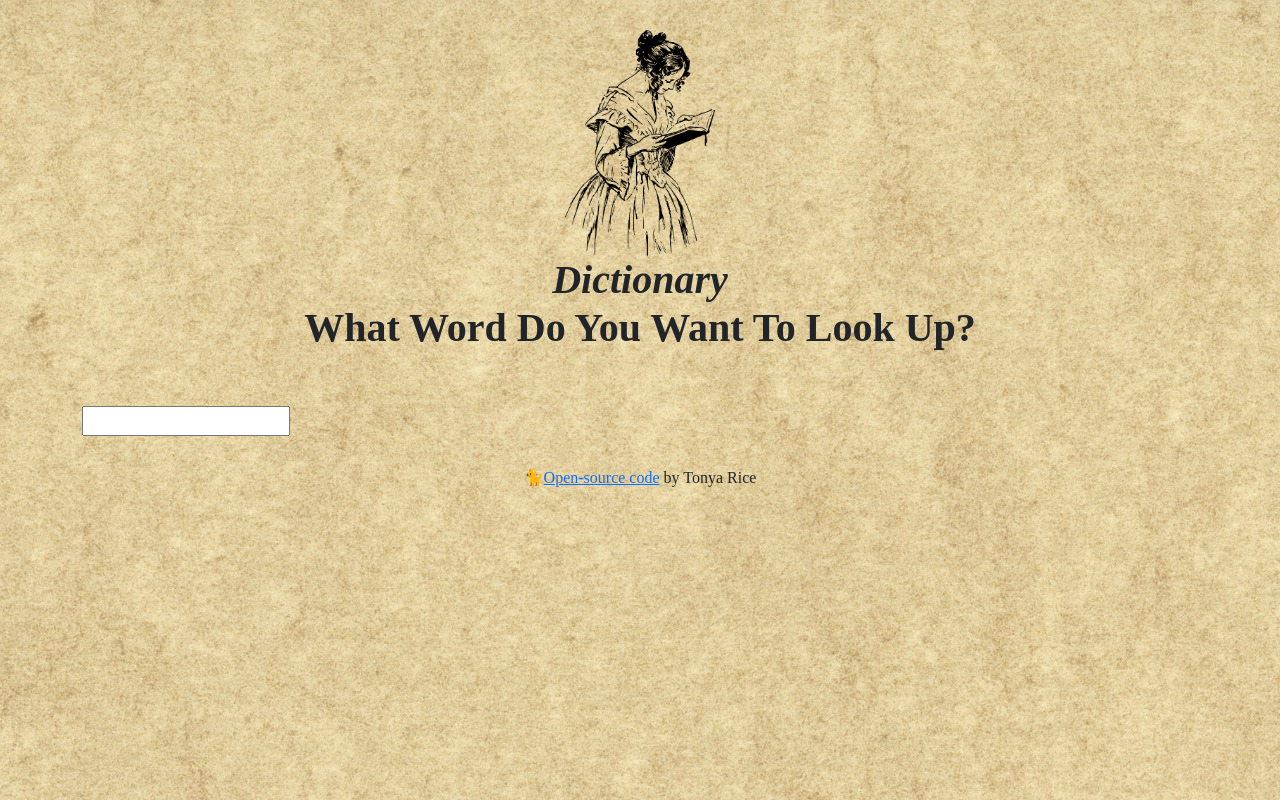
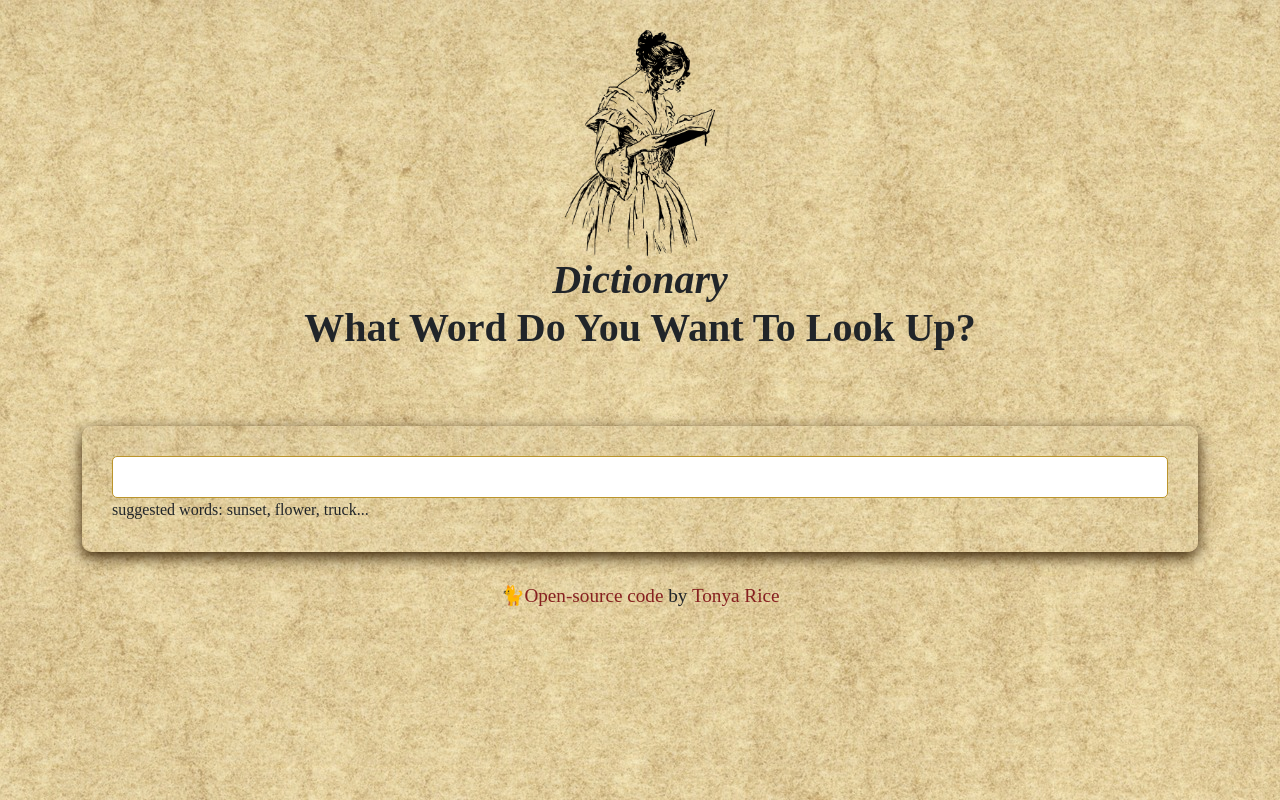
Before and after one commit to tonyarice/dictionary-project, a React (Create React App) app: page / in a window 1280 px wide. Built offline with nearby package versions, Linux system fonts and the light colour scheme.

Commit message:
Added styling

```diff
--- a/src/App.css
+++ b/src/App.css
@@ -22,4 +22,11 @@
 .App-footer {
   text-align: center;
   margin: 30px 0;
+  font-size: larger;
+
 }
+
+.credit {
+  text-decoration: none;
+  color: rgb(134, 32, 32);
+}
--- a/src/App.js
+++ b/src/App.js
@@ -16,7 +16,7 @@ export default function App() {
         <br />
         <Dictionary />
           </main>
-      <footer className="App-footer">🐈<a href="https://github.com/tonyarice/dictionary-project">Open-source code</a> by Tonya Rice</footer>
+      <footer className="App-footer">🐈<a href="https://github.com/tonyarice/dictionary-project" className="credit">Open-source code</a> by<a href="https://www.linkedin.com/in/tonyarice" className="credit"> Tonya Rice</a></footer>
       </div>
 
     </div>
--- /dev/null
+++ b/src/Dictionary.css
@@ -0,0 +1,18 @@
+.Dictionary section {
+    /* background: rgb(232, 211, 164); */
+
+    padding: 30px;
+    border-radius: 10px;
+    box-shadow: 0px 5px 15px rgb(51, 29, 1);
+    margin: 20px 0;
+    background-image: url("images/parchment-paper2.jpg")
+}
+
+
+.Dictionary input {
+    width: 100%;
+    padding: 8px 10px;
+    border: 1px solid rgb(187, 148, 43);
+    border-radius: 5px;
+    font-family: Georgia, 'Times New Roman', Times, serif;
+}
--- a/src/Dictionary.js
+++ b/src/Dictionary.js
@@ -1,6 +1,7 @@
 import React, { useState } from "react";
 import axios from "axios";
 import Results from "./Results";
+import "./Dictionary.css";
 
 
 
@@ -32,11 +33,16 @@ function handleKeywordChange(event) {
 
     return (
         <div className="Dictionary">
+            <section>
             <form onSubmit={search}>
                 <input type="search" onChange={handleKeywordChange} />
                 </form>
-                <Results results={results} />
-
+                <div className="hint">
+                    suggested words: sunset, flower, truck...
+                </div>
+                </section>
+                <div><Results results={results} />
+               </div>
                 </div>
     );
 }
--- /dev/null
+++ b/src/Phonetic.css
@@ -0,0 +1,12 @@
+.sound {
+    background-color: brown;
+    color: beige;
+    border: 1px;
+    border-color: brown;
+    border-radius: 1px;
+}
+
+.sound:hover {
+    background-color: beige;
+    color: brown;
+}
--- a/src/Phonetic.js
+++ b/src/Phonetic.js
@@ -1,10 +1,11 @@
 import React from "react";
+import "./Phonetic.css";
 
 export default function Phonetic(props) {
     console.log(props.phonetic);
     return (
         <div className="Phonetic">
-            <a href={props.phonetic.audio} target="_blank" rel="noreferrer">
+            <a href={props.phonetic.audio} className="sound" target="_blank" rel="noreferrer">
                 Listen
                 </a>
             <br />
--- a/src/Results.css
+++ b/src/Results.css
@@ -1,3 +1,19 @@
-.user-word {
+.Results h2 {
+    font-size: 36px;
     font-weight: bolder;
+    line-height: 1.5;
+
 }
+
+.Results {
+    color: rgb(41, 27, 1);
+    font-size:x-large;
+}
+
+.Results .book {
+    background-image: url("images/parchment_book.jpg");
+}
+
+.Results .answers {
+    background-image: url("images/clear.png");
+}
--- a/src/Results.js
+++ b/src/Results.js
@@ -7,8 +7,11 @@ export default function Results(props) {
 
     if (props.results) {
     return (
+
     <div className="Results">
-        <h2 className="user-word">{props.results.word}</h2>
+        <section className="book">
+       <section className="answers">
+        <h2>{props.results.word}</h2>
         {props.results.phonetics.map(function (phonetic, index) {
             return (
                 <div key={index}>
@@ -16,18 +19,23 @@ export default function Results(props) {
                     </div>
             );
         })}
+        </section>
 
         {props.results.meanings.map(function (meaning, index) {
             return (
-                <div key={index}>
+                <section className="answers" key={index}>
                     <Meaning meaning={meaning} />
-                    </div>
+                 </section>
+
+            );
+        })}
+        </section>
+        </div>
+
             );
 
-        })}
-        </div>
-            );
 }  else {
     return null;
     }
+
 }
```
Also changed, not shown: src/images/clear.png (added), src/images/clear1.png (added).
